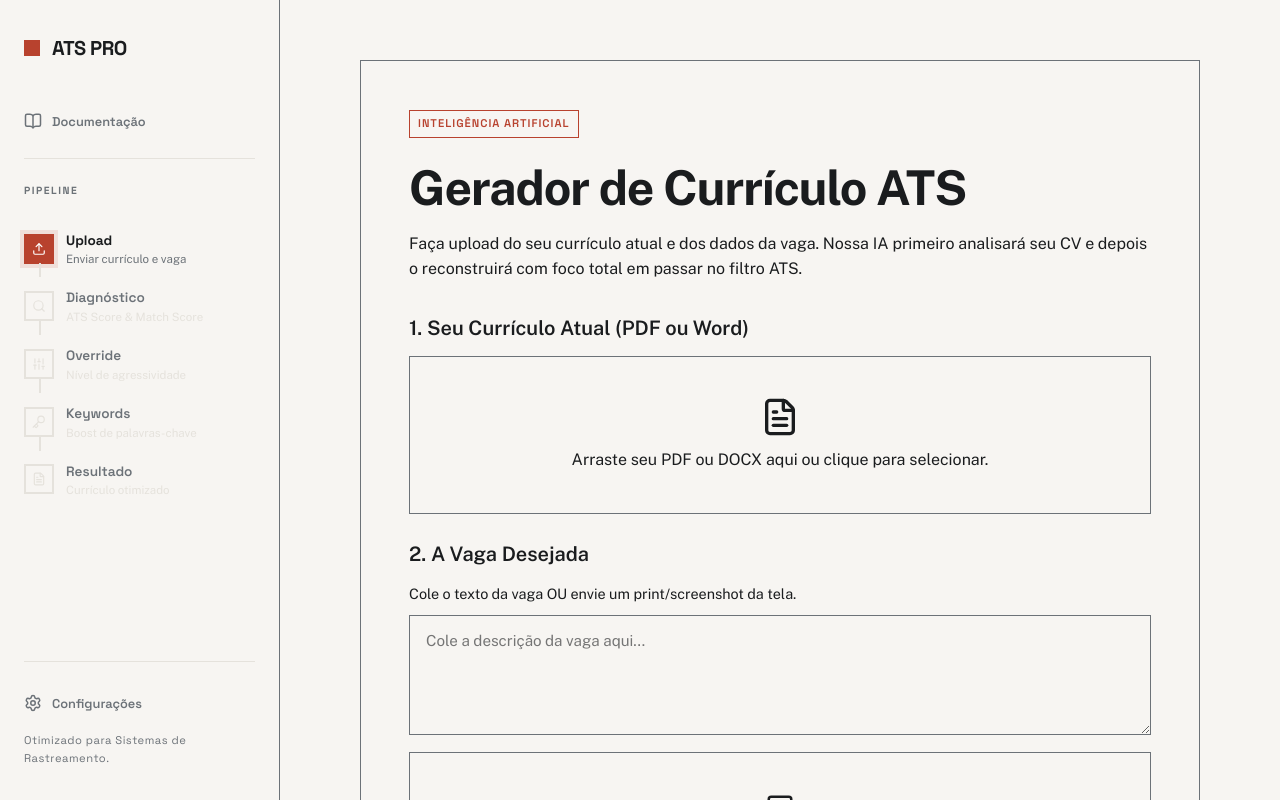
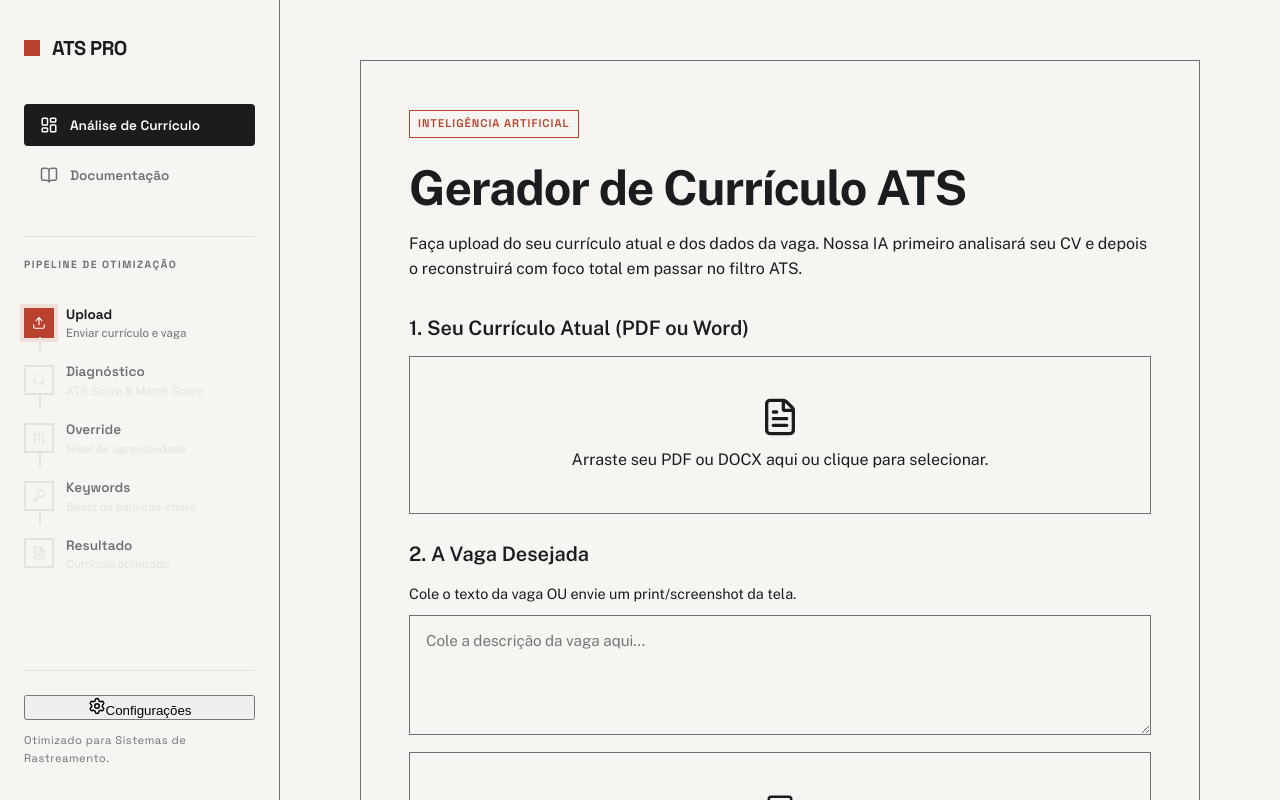
Before and after one commit to Dannfonseca/Gerador-Resume, a React (Vite) app in the folder frontend/: page / in a window 1280 px wide. Built offline with nearby package versions, Linux system fonts and the light colour scheme.

Commit message:
feat: implement tab-based sidebar navigation and hide pipeline in docs view

```diff
--- a/frontend/src/App.css
+++ b/frontend/src/App.css
@@ -207,31 +207,44 @@ body {
   gap: 12px;
 }
 
-.docs-link-btn, .settings-toggle-btn {
+.nav-menu {
+  display: flex;
+  flex-direction: column;
+  gap: 8px;
+  margin-top: 20px;
+}
+
+.nav-item {
   display: flex;
   align-items: center;
-  gap: 10px;
+  gap: 12px;
+  padding: 12px 16px;
   background: none;
   border: none;
+  border-radius: 4px;
   color: var(--secondary);
   font-family: 'Space Grotesk', sans-serif;
-  font-size: 0.8rem;
+  font-size: 0.85rem;
   font-weight: 600;
   cursor: pointer;
-  padding: 8px 0;
-  transition: color 0.2s ease;
-  width: 100%;
+  transition: all 0.2s ease;
   text-align: left;
 }
 
-.docs-link-btn:hover, .settings-toggle-btn:hover {
-  color: var(--tertiary);
+.nav-item:hover {
+  background: rgba(184, 66, 46, 0.05);
+  color: var(--primary);
 }
 
-.sidebar-top {
-  display: flex;
-  flex-direction: column;
-  margin-bottom: 20px;
+.nav-item.active {
+  background: var(--primary);
+  color: white;
+}
+
+.wizard-container {
+  margin-top: 40px;
+  padding-top: 20px;
+  border-top: 1px solid var(--border-light);
 }
 
 /* Modal Styling */
--- a/frontend/src/App.jsx
+++ b/frontend/src/App.jsx
@@ -9,19 +9,26 @@ const queryClient = new QueryClient();
 
 function AppContent() {
   const [currentStep, setCurrentStep] = useState('input');
+  const [activeTab, setActiveTab] = useState('app'); // 'app' or 'docs'
   const [prevStep, setPrevStep] = useState('input');
 
-  const handleGoToDocs = () => {
-    setPrevStep(currentStep);
-    setCurrentStep('docs');
+  const handleSwitchTab = (tab) => {
+    if (tab === 'docs') {
+      setPrevStep(currentStep);
+    }
+    setActiveTab(tab);
   };
 
   return (
     <div className="app-container">
-      <Sidebar currentStep={currentStep} onGoToDocs={handleGoToDocs} />
+      <Sidebar
+        currentStep={currentStep}
+        activeTab={activeTab}
+        onSwitchTab={handleSwitchTab}
+      />
       <main className="main-content">
-        {currentStep === 'docs' ? (
-          <DocsView onBack={() => setCurrentStep(prevStep)} />
+        {activeTab === 'docs' ? (
+          <DocsView onBack={() => setActiveTab('app')} />
         ) : (
           <AiGeneratorView currentStep={currentStep} setCurrentStep={setCurrentStep} />
         )}
--- a/frontend/src/components/Sidebar.jsx
+++ b/frontend/src/components/Sidebar.jsx
@@ -1,4 +1,4 @@
-import { Upload, Search, Sliders, Key, Zap, FileText, Check, BookOpen, Settings } from 'lucide-react';
+import { Upload, Search, Sliders, Key, Zap, FileText, Check, BookOpen, Settings, LayoutDashboard } from 'lucide-react';
 import { useState } from 'react';
 import SettingsModal from './SettingsModal';
 
@@ -10,11 +10,7 @@ const WIZARD_STEPS = [
   { id: 'result',   label: 'Resultado',    icon: FileText, desc: 'Currículo otimizado' },
 ];
 
-/**
- * Sidebar — Wizard-style step indicator for the ATS pipeline.
- * Now includes documentation and settings access.
- */
-export default function Sidebar({ currentStep, onGoToDocs }) {
+export default function Sidebar({ currentStep, activeTab, onSwitchTab }) {
   const [showSettings, setShowSettings] = useState(false);
   const currentIdx = WIZARD_STEPS.findIndex(s => s.id === currentStep);
 
@@ -26,24 +22,33 @@ export default function Sidebar({ currentStep, onGoToDocs }) {
           <h2>ATS Pro</h2>
         </div>
 
+        <div className="nav-menu">
           <button
-          className="docs-link-btn"
-          onClick={onGoToDocs}
-          title="Ver guia de instalação"
+            className={`nav-item ${activeTab === 'app' ? 'active' : ''}`}
+            onClick={() => onSwitchTab('app')}
+          >
+            <LayoutDashboard size={18} />
+            <span>Análise de Currículo</span>
+          </button>
+
+          <button
+            className={`nav-item ${activeTab === 'docs' ? 'active' : ''}`}
+            onClick={() => onSwitchTab('docs')}
           >
             <BookOpen size={18} />
             <span>Documentação</span>
           </button>
         </div>
+      </div>
 
+      {activeTab === 'app' && (
         <div className="wizard-container">
-        <div className="wizard-title">Pipeline</div>
+          <div className="wizard-title">Pipeline de Otimização</div>
           <div className="wizard-steps">
             {WIZARD_STEPS.map((step, idx) => {
               const Icon = step.icon;
               const isActive = idx === currentIdx;
               const isCompleted = idx < currentIdx;
-            const isPending = idx > currentIdx;
 
               let statusClass = 'pending';
               if (isActive) statusClass = 'active';
@@ -51,7 +56,6 @@ export default function Sidebar({ currentStep, onGoToDocs }) {
 
               return (
                 <div key={step.id} className={`wizard-step ${statusClass}`}>
-                {/* Connector line (not for first step) */}
                   {idx > 0 && (
                     <div className={`wizard-connector ${isCompleted || isActive ? 'filled' : ''}`} />
                   )}
@@ -70,6 +74,7 @@ export default function Sidebar({ currentStep, onGoToDocs }) {
             })}
           </div>
         </div>
+      )}
 
       <div className="sidebar-footer">
         <button
```
Lines whose indentation alone changed are shown as unchanged.
